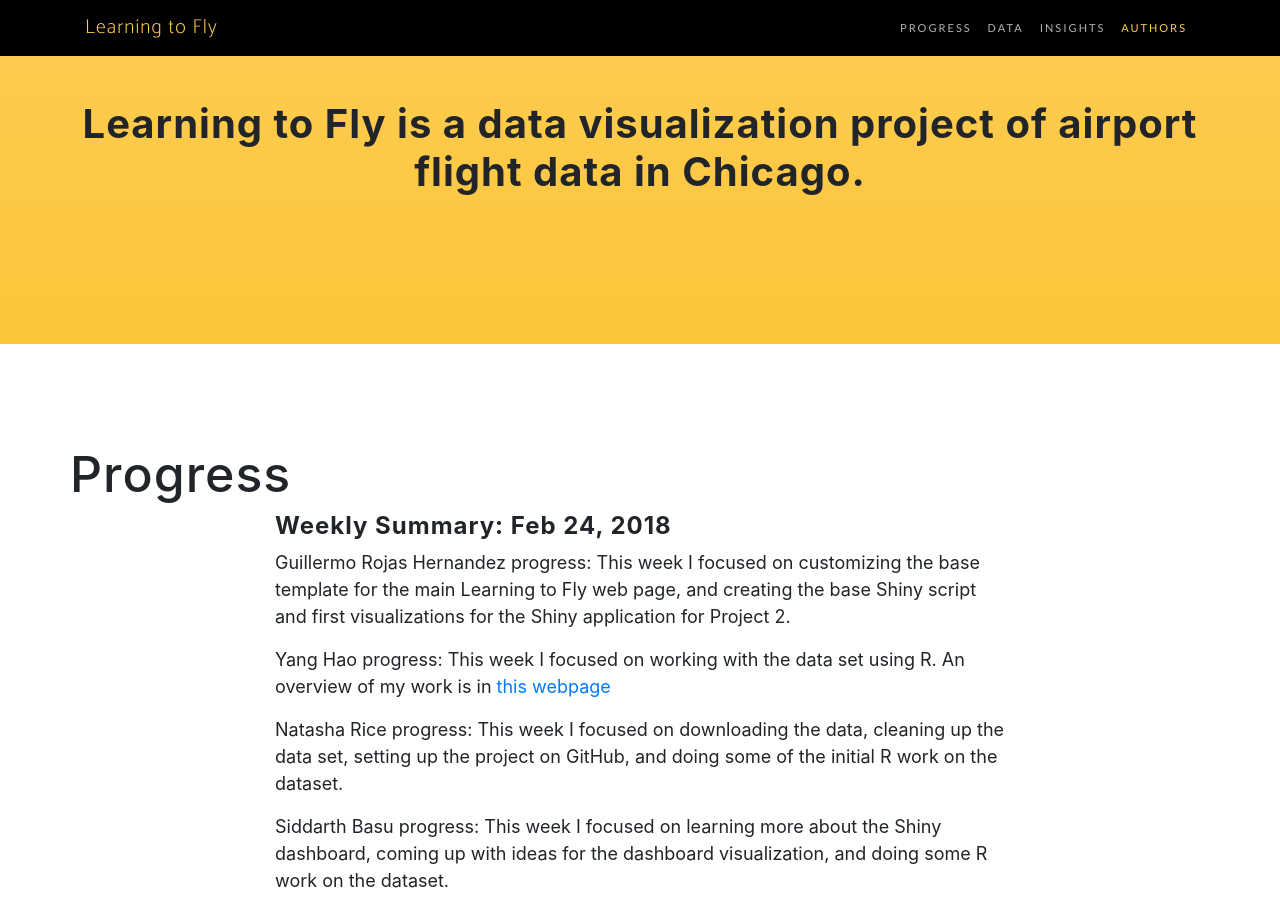
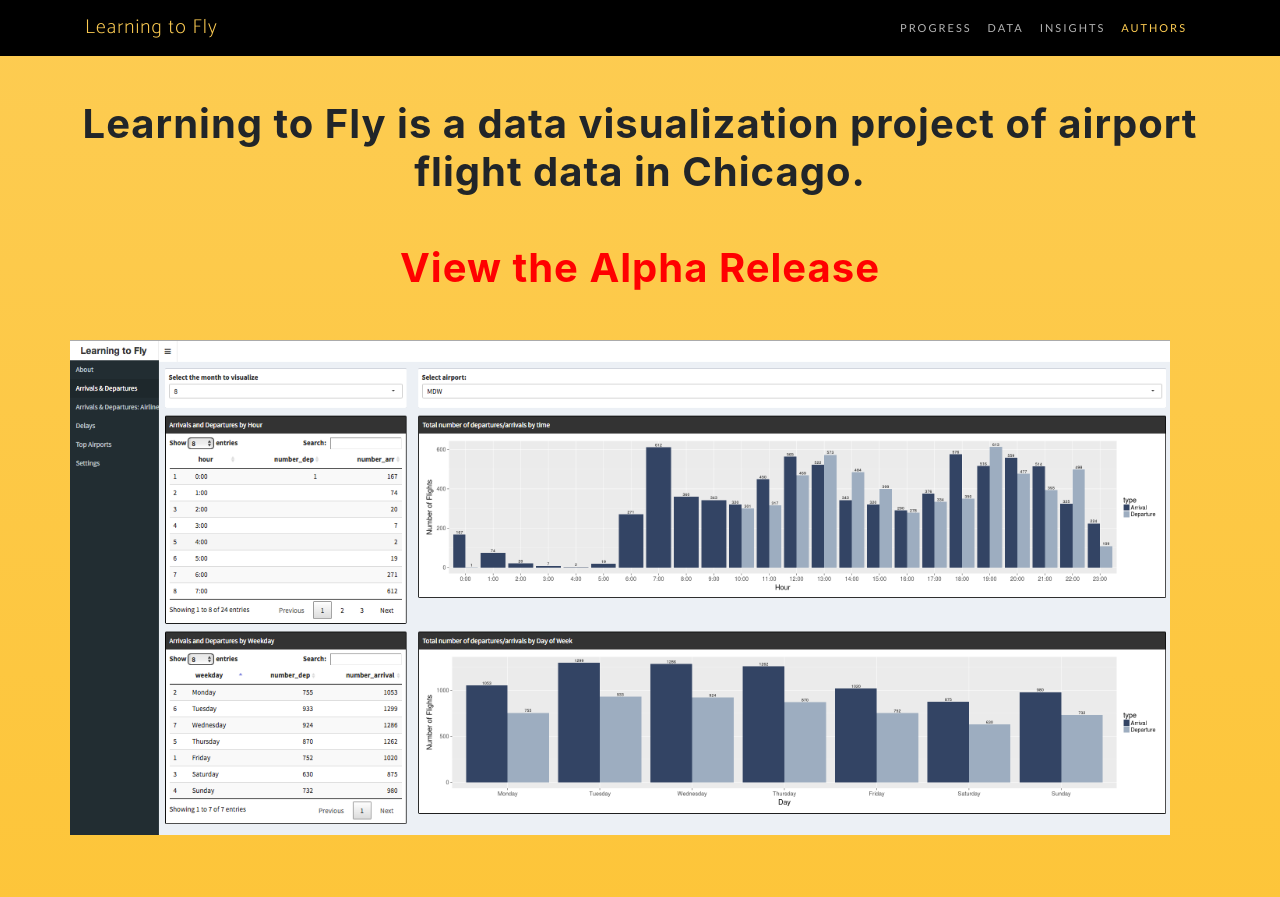
Before and after one commit to guillermokrh/CS-424---Project-2-Website, a website with bundled scripts: page index.html in a window 1280 px wide. Shown: the top 897 px of the page. Built offline with nearby package versions, Linux system fonts and the light colour scheme; a web font is replaced by a local one.

Commit message:
Add Alpha Release Link and Photo

```diff
--- a/index.html
+++ b/index.html
@@ -63,7 +63,10 @@
         <div class="row h-100">
             <div class="header-content mx-auto">
               <h1 class="mb-5"><strong>Learning to Fly is a data visualization project of airport flight data in Chicago.</strong></h1>
+              <h1 class="mb-5"><a href="http://shiny.evl.uic.edu:3838/g7/project2/" style="color:red"><strong>View the Alpha Release</strong></a></h1>
             </div>
+                <!-- Demo image for screen mockup, you can put an image here, some HTML, an animation, video, or anything else! -->
+                <img src="img/alpha_release.png"  width="1100" height="495">
         </div>
       </div>
       </section>
```
Also changed, not shown: img/alpha_release.png (added).
